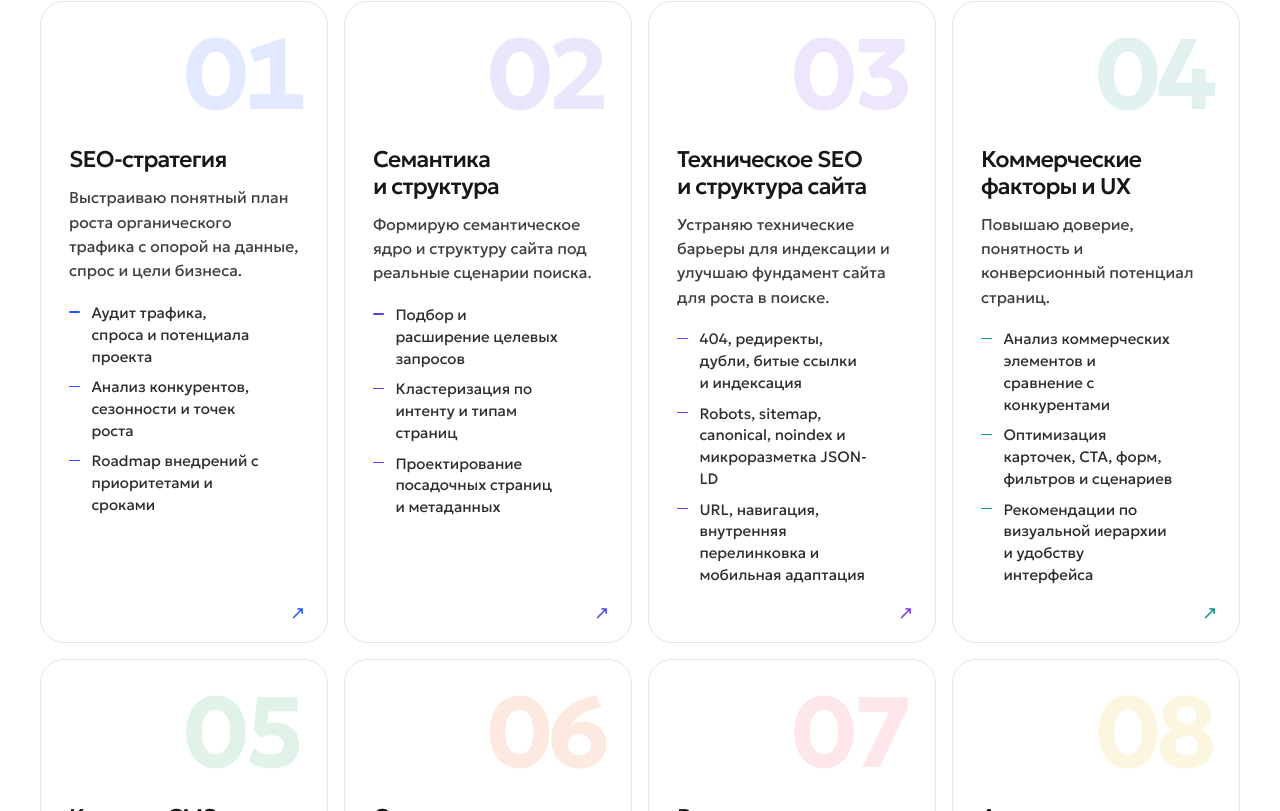
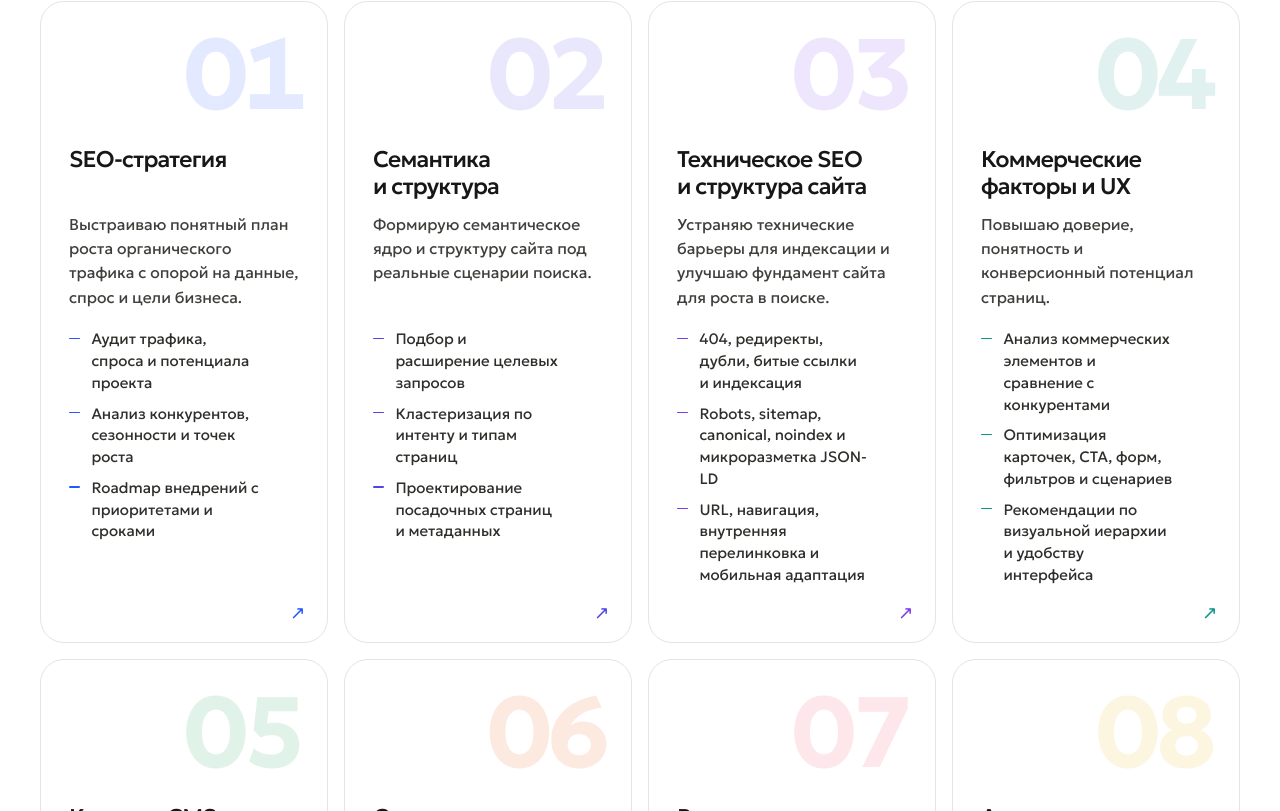
Before and after one commit to seoseo55778/firstpage, a Next.js app: page / in a window 1280 px wide. Shown: the part 1289-2100 px from the top of the page. Built offline with nearby package versions, Linux system fonts and the light colour scheme.

Commit message:
Align competency card zones with shared min-heights
Use consistent flex zones for title and description so lists start
on one baseline per row on desktop, keep arrows bottom-right, and
drop forced min-heights on mobile for natural card height.

Co-authored-by: seoseo55778 <seoseo55778@gmail.com>

```diff
--- a/src/app/globals.css
+++ b/src/app/globals.css
@@ -252,12 +252,25 @@ body {
   .skill-card__title {
     font-size: 1.7rem;
   }
+
+  /* Equal title/description zones so lists start on one baseline per row. */
+  .skill-card__head {
+    min-height: calc(1.7rem * 1.15 * 2);
+  }
+
+  .skill-card__desc {
+    min-height: calc(0.98rem * 1.55 * 4);
+  }
 }
 
 @media (min-width: 1280px) {
   .skill-card__title {
     font-size: 1.42rem;
     line-height: 1.16;
+  }
+
+  .skill-card__head {
+    min-height: calc(1.42rem * 1.16 * 2);
   }
 }
 
--- a/src/components/skills.tsx
+++ b/src/components/skills.tsx
@@ -8,7 +8,7 @@ type Competency = (typeof competencies)[number] & { href?: string };
 
 function CompetencyCard({ item }: { item: Competency }) {
   const className =
-    "skill-card group relative flex h-full min-h-[320px] flex-col rounded-[24px] border border-line bg-surface px-6 pb-6 pt-[8.75rem] focus-visible:outline-none sm:min-h-[340px] sm:px-7 sm:pb-7 sm:pt-36";
+    "skill-card group relative flex h-full flex-col rounded-[24px] border border-line bg-surface px-6 pb-6 pt-[8.75rem] focus-visible:outline-none sm:px-7 sm:pb-7 sm:pt-36 md:min-h-[340px]";
   const style = {
     "--card-accent": item.accent,
     "--card-on-accent": "onAccent" in item ? item.onAccent : "#ffffff",
@@ -19,7 +19,9 @@ function CompetencyCard({ item }: { item: Competency }) {
       <span aria-hidden className="skill-card__num">
         {item.n}
       </span>
-      <h3 className="skill-card__title font-display">{item.title}</h3>
+      <div className="skill-card__head">
+        <h3 className="skill-card__title font-display">{item.title}</h3>
+      </div>
       <p className="skill-card__desc">{item.description}</p>
       <ul className="skill-card__list">
         {item.items.map((line) => (
```
